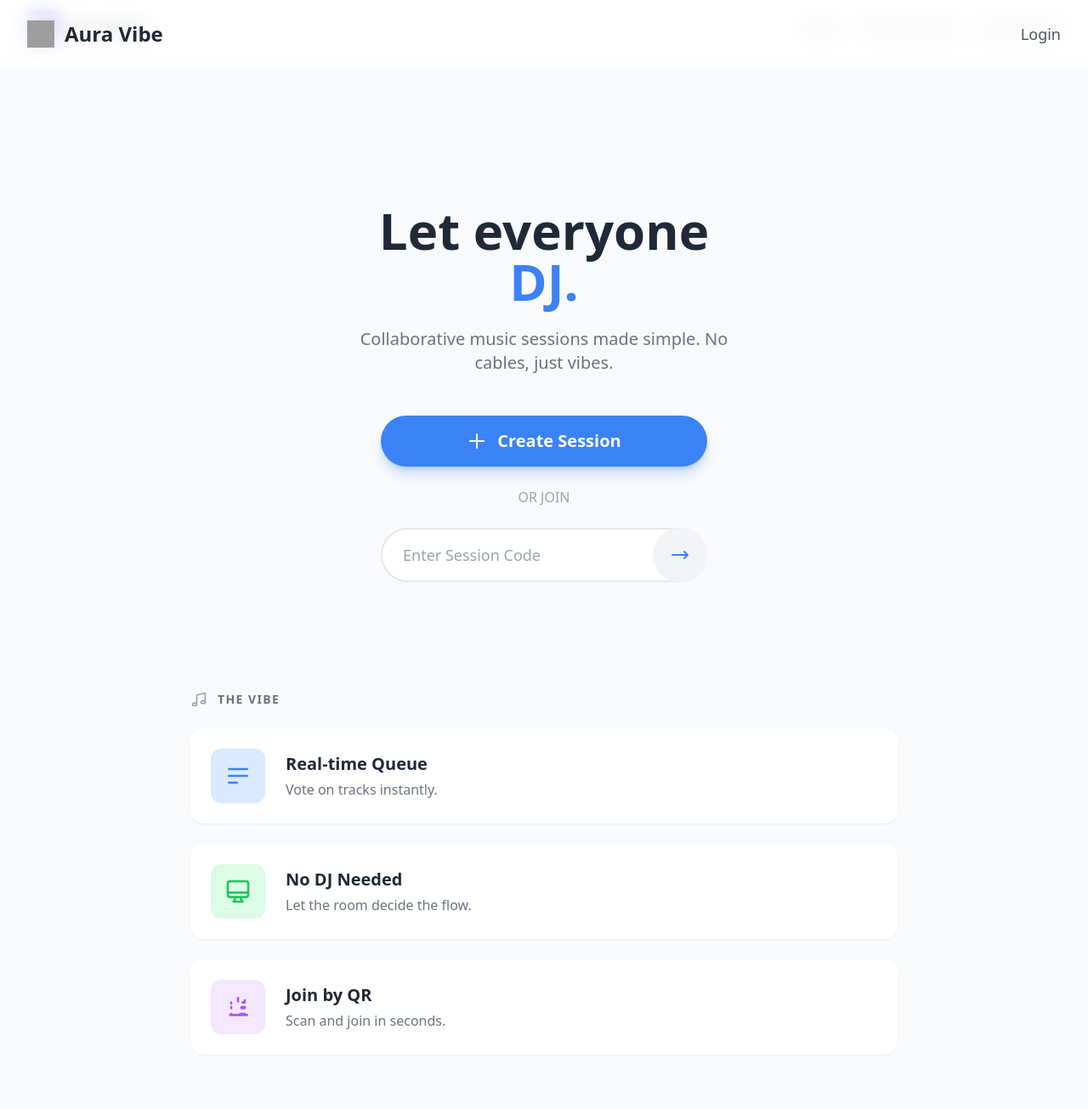
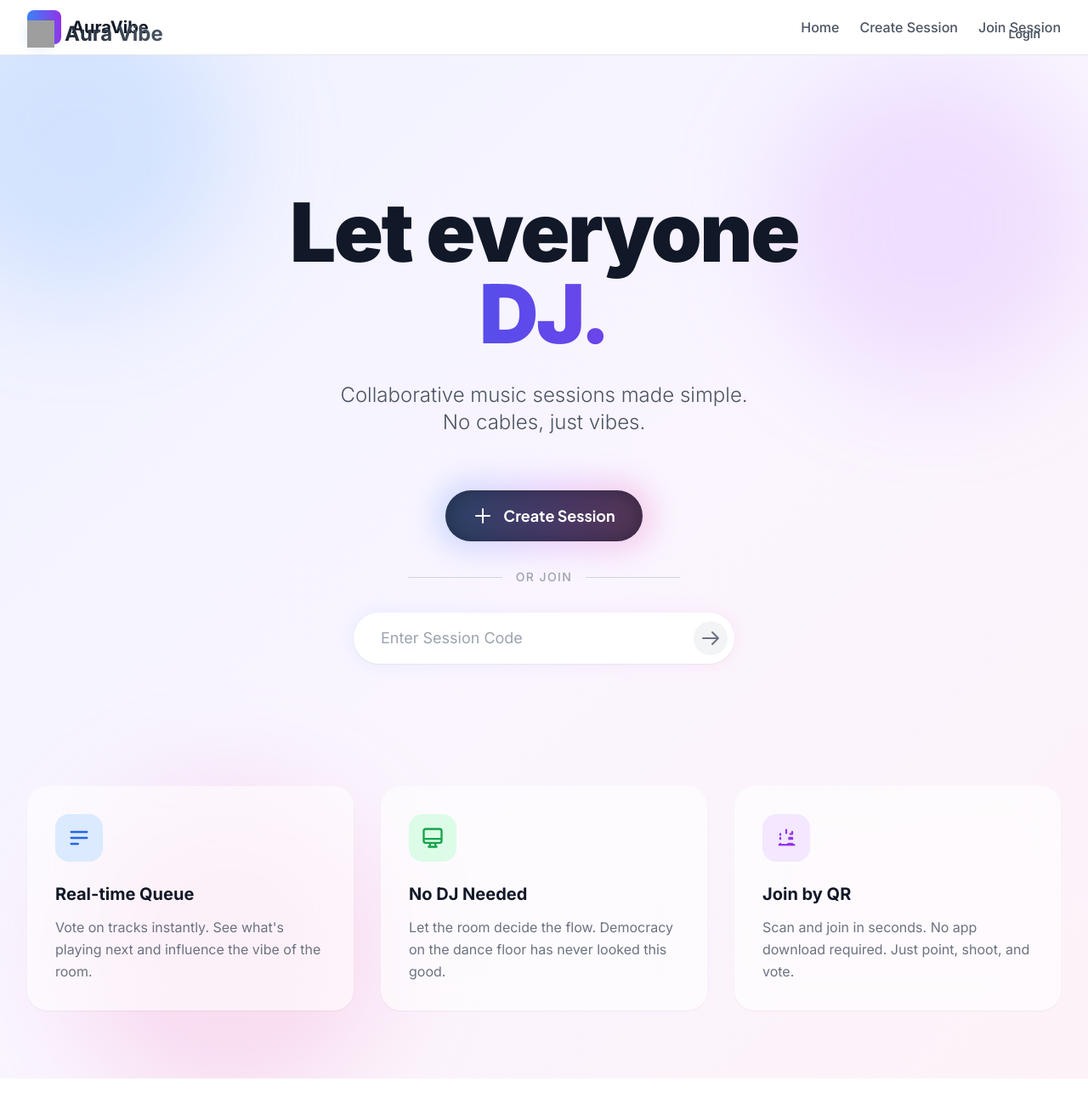
Before and after one commit to Zakir176/AURA-VIBE, a Vue app in the folder frontend/: page / in a window 1280 px wide. Shown: the whole page at 85% size. After the commit the page ends 1269 px from the top, so only its background shows below. Built offline with nearby package versions, Linux system fonts and the light colour scheme; grey boxes are pictures that could not be loaded.

Commit message:
feat(ui): enhance landing page with modern design and animations

```diff
--- a/frontend/index.html
+++ b/frontend/index.html
@@ -1,10 +1,14 @@
 <!DOCTYPE html>
-<html lang="">
+<html lang="en">
   <head>
     <meta charset="UTF-8">
-    <link rel="icon" href="@/public/logo.png" />
+    <link rel="icon" href="/logo.png" />
     <meta name="viewport" content="width=device-width, initial-scale=1.0">
-    <title>Vite App</title>
+    <title>Aura Vibe</title>
+    <link rel="preconnect" href="https://fonts.googleapis.com">
+    <link rel="preconnect" href="https://fonts.gstatic.com" crossorigin>
+    <link href="https://fonts.googleapis.com/css2?family=Inter:wght@300;400;500;600;700;900&display=swap" rel="stylesheet">
+    <link href="https://fonts.googleapis.com/css2?family=Plus+Jakarta+Sans:wght@400;500;600;700;800&display=swap" rel="stylesheet">
   </head>
   <body>
     <div id="app"></div>
--- a/frontend/src/views/LandingPage.vue
+++ b/frontend/src/views/LandingPage.vue
@@ -1,17 +1,28 @@
 <template>
-  <div class="min-h-screen bg-gray-50 font-sans">
+  <div class="min-h-screen bg-gradient-to-br from-indigo-50 via-purple-50 to-pink-50 font-sans overflow-hidden relative">
+
+    <!-- Background Elements -->
+    <div class="absolute top-0 left-0 w-full h-full overflow-hidden z-0 pointer-events-none">
+        <div class="absolute -top-24 -left-24 w-96 h-96 bg-blue-400/20 rounded-full blur-3xl mix-blend-multiply animate-blob"></div>
+        <div class="absolute top-0 -right-4 w-96 h-96 bg-purple-400/20 rounded-full blur-3xl mix-blend-multiply animate-blob animation-delay-2000"></div>
+        <div class="absolute -bottom-8 left-20 w-96 h-96 bg-pink-400/20 rounded-full blur-3xl mix-blend-multiply animate-blob animation-delay-4000"></div>
+    </div>
+
     <!-- Header -->
-    <header class="bg-white/80 backdrop-blur-md fixed top-0 left-0 right-0 z-50">
+    <header class="fixed top-0 left-0 right-0 z-50 transition-all duration-300" :class="{ 'bg-white/70 backdrop-blur-lg shadow-sm': isScrolled, 'bg-transparent': !isScrolled }">
       <div class="max-w-7xl mx-auto px-4 sm:px-6 lg:px-8">
         <div class="flex justify-between items-center h-20">
-          <div class="flex items-center space-x-3">
-            <img src="/soundwave.png" alt="AuraVibe Logo" class="w-8 h-8">
-            <span class="text-2xl font-semibold text-gray-800">Aura Vibe</span>
+          <div class="flex items-center space-x-3 group cursor-pointer">
+            <div class="relative">
+                <div class="absolute inset-0 bg-blue-500 blur opacity-20 group-hover:opacity-40 transition-opacity duration-300 rounded-full"></div>
+                <img src="/soundwave.png" alt="AuraVibe Logo" class="w-8 h-8 relative z-10 transform group-hover:scale-110 transition-transform duration-300">
+            </div>
+            <span class="text-2xl font-bold bg-clip-text text-transparent bg-gradient-to-r from-gray-800 to-gray-600">Aura Vibe</span>
           </div>
           <div class="flex items-center">
             <router-link
               to="/login"
-              class="text-lg font-medium text-gray-600 hover:text-blue-500 transition-colors"
+              class="px-6 py-2 rounded-full text-sm font-semibold text-gray-600 hover:text-white hover:bg-gray-900 transition-all duration-300"
             >
               Login
             </router-link>
@@ -21,37 +32,56 @@
     </header>
 
     <!-- Main Content -->
-    <main class="pt-20">
-      <div class="max-w-lg mx-auto px-4 sm:px-6 lg:px-8 text-center pt-24 pb-16">
-        <h1 class="text-5xl md:text-6xl font-extrabold text-gray-800 leading-tight">
+    <main class="relative z-10 pt-20">
+      <div class="max-w-4xl mx-auto px-4 sm:px-6 lg:px-8 text-center pt-20 pb-16">
+
+        <!-- Hero Section -->
+        <div class="space-y-8 animate-fade-in-up">
+            <h1 class="text-6xl md:text-8xl font-black text-gray-900 leading-tight tracking-tight">
             Let everyone
-          <span class="text-blue-500">DJ.</span>
+            <span class="block text-transparent bg-clip-text bg-gradient-to-r from-blue-600 via-purple-600 to-pink-600 animate-gradient-x">
+                DJ.
+            </span>
             </h1>
-        <p class="mt-6 text-xl text-gray-500">
-          Collaborative music sessions made simple. No cables, just vibes.
+            <p class="mt-6 text-xl md:text-2xl text-gray-600 max-w-2xl mx-auto font-light leading-relaxed">
+            Collaborative music sessions made simple.<br class="hidden md:block" /> No cables, just vibes.
             </p>
+        </div>
 
-        <div class="mt-12 flex flex-col items-center">
+        <!-- Action Section -->
+        <div class="mt-16 flex flex-col items-center space-y-8 animate-fade-in-up animation-delay-300">
           <router-link
             to="/create"
-            class="w-full max-w-sm bg-blue-500 text-white font-bold py-4 px-8 rounded-full text-xl flex items-center justify-center space-x-3 hover:bg-blue-600 transition-colors shadow-lg hover:shadow-xl shadow-blue-500/30"
+            class="group relative inline-flex items-center justify-center px-8 py-4 text-lg font-bold text-white transition-all duration-200 bg-gray-900 font-pj rounded-full focus:outline-none focus:ring-2 focus:ring-offset-2 focus:ring-gray-900 hover:bg-gray-800 hover:shadow-2xl hover:-translate-y-1"
           >
+            <div class="absolute -inset-3 transition-all duration-1000 opacity-30 group-hover:opacity-100 group-hover:duration-200 blur-lg filter bg-gradient-to-r from-blue-400 via-purple-400 to-pink-400 rounded-full"></div>
+            <span class="relative flex items-center space-x-3">
                 <svg class="w-6 h-6" fill="none" stroke="currentColor" viewBox="0 0 24 24" xmlns="http://www.w3.org/2000/svg"><path stroke-linecap="round" stroke-linejoin="round" stroke-width="2" d="M12 4v16m8-8H4"></path></svg>
                 <span>Create Session</span>
+            </span>
           </router-link>
 
-          <div class="my-6 text-gray-400 font-medium">OR JOIN</div>
+          <div class="flex items-center w-full max-w-xs space-x-4">
+              <div class="h-px bg-gray-300 flex-1"></div>
+              <span class="text-gray-400 font-medium text-sm tracking-widest uppercase">or join</span>
+              <div class="h-px bg-gray-300 flex-1"></div>
+          </div>
 
-          <form @submit.prevent="joinSession" class="w-full max-w-sm">
-            <div class="relative">
+          <form @submit.prevent="joinSession" class="w-full max-w-md relative group">
+            <div class="absolute -inset-1 bg-gradient-to-r from-blue-200 via-purple-200 to-pink-200 rounded-full blur opacity-25 group-hover:opacity-75 transition duration-1000 group-hover:duration-200"></div>
+            <div class="relative flex items-center bg-white rounded-full shadow-sm">
                 <input
                     type="text"
                     v-model="sessionCode"
                     placeholder="Enter Session Code"
-                class="w-full bg-white border-2 border-gray-200 rounded-full py-4 pl-6 pr-16 text-lg focus:outline-none focus:ring-2 focus:ring-blue-400 focus:border-transparent transition"
+                    class="w-full bg-transparent border-0 rounded-full py-4 pl-8 pr-16 text-lg text-gray-800 placeholder-gray-400 focus:ring-0 focus:outline-none"
                 >
-              <button type="submit" class="absolute inset-y-0 right-0 flex items-center justify-center w-16 h-full text-blue-500 bg-gray-100 rounded-full hover:bg-gray-200 transition-colors">
-                <svg class="w-6 h-6" fill="none" stroke="currentColor" viewBox="0 0 24 24" xmlns="http://www.w3.org/2000/svg"><path stroke-linecap="round" stroke-linejoin="round" stroke-width="2" d="M17 8l4 4m0 0l-4 4m4-4H3"></path></svg>
+                <button
+                    type="submit"
+                    class="absolute right-2 p-2 bg-gray-100 rounded-full text-gray-500 hover:text-blue-600 hover:bg-blue-50 transition-all duration-200"
+                    :disabled="!sessionCode.trim()"
+                >
+                    <svg class="w-6 h-6 transform rotate-0 group-hover:rotate-0 transition-transform" fill="none" stroke="currentColor" viewBox="0 0 24 24" xmlns="http://www.w3.org/2000/svg"><path stroke-linecap="round" stroke-linejoin="round" stroke-width="2" d="M14 5l7 7m0 0l-7 7m7-7H3"></path></svg>
                 </button>
             </div>
           </form>
@@ -59,60 +89,54 @@
       </div>
 
       <!-- Features Section -->
-      <section class="py-16">
-        <div class="max-w-4xl mx-auto px-4 sm:px-6 lg:px-8">
-          <h2 class="flex items-center text-sm font-semibold text-gray-500 tracking-widest uppercase mb-6">
-            <svg class="w-5 h-5 mr-3 text-gray-400" fill="none" stroke="currentColor" viewBox="0 0 24 24" xmlns="http://www.w3.org/2000/svg"><path stroke-linecap="round" stroke-linejoin="round" stroke-width="2" d="M9 19V6l12-3v13M9 19c0 1.105-1.343 2-3 2s-3-.895-3-2 1.343-2 3-2 3 .895 3 2zm12-3c0 1.105-1.343 2-3 2s-3-.895-3-2 1.343-2 3-2 3 .895 3 2zM9 6l12-3"></path></svg>
-            The Vibe
-          </h2>
-          <div class="space-y-6">
-            <div class="bg-white p-6 rounded-2xl shadow-sm hover:shadow-lg transition-shadow flex items-center space-x-6">
-              <div class="flex-shrink-0 w-16 h-16 bg-blue-100 text-blue-500 rounded-xl flex items-center justify-center">
-                <svg class="w-8 h-8" fill="none" stroke="currentColor" viewBox="0 0 24 24" xmlns="http://www.w3.org/2000/svg"><path stroke-linecap="round" stroke-linejoin="round" stroke-width="2" d="M4 6h16M4 12h16M4 18h7"></path></svg>
+      <section class="py-20 relative">
+        <div class="max-w-7xl mx-auto px-4 sm:px-6 lg:px-8">
+          <div class="grid grid-cols-1 md:grid-cols-3 gap-8">
+            <!-- Feature 1 -->
+            <div class="group bg-white/60 backdrop-blur-xl p-8 rounded-3xl shadow-sm hover:shadow-xl transition-all duration-300 hover:-translate-y-2 border border-white/20">
+              <div class="w-14 h-14 bg-blue-100 text-blue-600 rounded-2xl flex items-center justify-center mb-6 group-hover:scale-110 transition-transform duration-300">
+                <svg class="w-7 h-7" fill="none" stroke="currentColor" viewBox="0 0 24 24" xmlns="http://www.w3.org/2000/svg"><path stroke-linecap="round" stroke-linejoin="round" stroke-width="2" d="M4 6h16M4 12h16M4 18h7"></path></svg>
               </div>
-              <div>
-                <h3 class="text-xl font-bold text-gray-800">Real-time Queue</h3>
-                <p class="text-gray-500 mt-1">Vote on tracks instantly.</p>
+              <h3 class="text-xl font-bold text-gray-900 mb-3">Real-time Queue</h3>
+              <p class="text-gray-500 leading-relaxed">Vote on tracks instantly. See what's playing next and influence the vibe of the room.</p>
             </div>
+
+            <!-- Feature 2 -->
+            <div class="group bg-white/60 backdrop-blur-xl p-8 rounded-3xl shadow-sm hover:shadow-xl transition-all duration-300 hover:-translate-y-2 border border-white/20">
+              <div class="w-14 h-14 bg-green-100 text-green-600 rounded-2xl flex items-center justify-center mb-6 group-hover:scale-110 transition-transform duration-300">
+                <svg class="w-7 h-7" fill="none" stroke="currentColor" viewBox="0 0 24 24" xmlns="http://www.w3.org/2000/svg"><path stroke-linecap="round" stroke-linejoin="round" stroke-width="2" d="M9.75 17L9 20l-1 1h8l-1-1-.75-3M3 13h18M5 17h14a2 2 0 002-2V5a2 2 0 00-2-2H5a2 2 0 00-2 2v10a2 2 0 002 2z"></path></svg>
               </div>
-            <div class="bg-white p-6 rounded-2xl shadow-sm hover:shadow-lg transition-shadow flex items-center space-x-6">
-              <div class="flex-shrink-0 w-16 h-16 bg-green-100 text-green-500 rounded-xl flex items-center justify-center">
-                <svg class="w-8 h-8" fill="none" stroke="currentColor" viewBox="0 0 24 24" xmlns="http://www.w3.org/2000/svg"><path stroke-linecap="round" stroke-linejoin="round" stroke-width="2" d="M9.75 17L9 20l-1 1h8l-1-1-.75-3M3 13h18M5 17h14a2 2 0 002-2V5a2 2 0 00-2-2H5a2 2 0 00-2 2v10a2 2 0 002 2z"></path></svg>
+              <h3 class="text-xl font-bold text-gray-900 mb-3">No DJ Needed</h3>
+              <p class="text-gray-500 leading-relaxed">Let the room decide the flow. Democracy on the dance floor has never looked this good.</p>
             </div>
-              <div>
-                <h3 class="text-xl font-bold text-gray-800">No DJ Needed</h3>
-                <p class="text-gray-500 mt-1">Let the room decide the flow.</p>
+
+            <!-- Feature 3 -->
+            <div class="group bg-white/60 backdrop-blur-xl p-8 rounded-3xl shadow-sm hover:shadow-xl transition-all duration-300 hover:-translate-y-2 border border-white/20">
+              <div class="w-14 h-14 bg-purple-100 text-purple-600 rounded-2xl flex items-center justify-center mb-6 group-hover:scale-110 transition-transform duration-300">
+                <svg class="w-7 h-7" fill="none" stroke="currentColor" viewBox="0 0 24 24" xmlns="http://www.w3.org/2000/svg"><path stroke-linecap="round" stroke-linejoin="round" stroke-width="2" d="M12 4v1m6 1v1m-6-1v1m-6 1v1m0-1H6m12 0h-1m-1 0h1m-1 0h1m-1 0h1M6 12v1m12-1v1m-1-1v1m-1-1v1m-1-1v1M6 18v1m12-1v1m-1-1v1m-1-1v1m-1-1v1m-1-1v1H6m0 0H5m1 0h1m12 0h1m-1 0h-1"></path></svg>
               </div>
-            </div>
-            <div class="bg-white p-6 rounded-2xl shadow-sm hover:shadow-lg transition-shadow flex items-center space-x-6">
-              <div class="flex-shrink-0 w-16 h-16 bg-purple-100 text-purple-500 rounded-xl flex items-center justify-center">
-                <svg class="w-8 h-8" fill="none" stroke="currentColor" viewBox="0 0 24 24" xmlns="http://www.w3.org/2000/svg"><path stroke-linecap="round" stroke-linejoin="round" stroke-width="2" d="M12 4v1m6 1v1m-6-1v1m-6 1v1m0-1H6m12 0h-1m-1 0h1m-1 0h1m-1 0h1M6 12v1m12-1v1m-1-1v1m-1-1v1m-1-1v1M6 18v1m12-1v1m-1-1v1m-1-1v1m-1-1v1m-1-1v1H6m0 0H5m1 0h1m12 0h1m-1 0h-1"></path></svg>
-              </div>
-              <div>
-                <h3 class="text-xl font-bold text-gray-800">Join by QR</h3>
-                <p class="text-gray-500 mt-1">Scan and join in seconds.</p>
-              </div>
+              <h3 class="text-xl font-bold text-gray-900 mb-3">Join by QR</h3>
+              <p class="text-gray-500 leading-relaxed">Scan and join in seconds. No app download required. Just point, shoot, and vote.</p>
             </div>
           </div>
         </div>
       </section>
     </main>
 
-    <!-- Bottom Navigation -->
-    <nav class="md:hidden fixed bottom-0 left-0 right-0 bg-white/90 backdrop-blur-lg border-t border-gray-200 z-50">
+    <!-- Bottom Navigation (Mobile) -->
+    <nav class="md:hidden fixed bottom-0 left-0 right-0 bg-white/80 backdrop-blur-xl border-t border-gray-200/50 z-50 pb-safe">
       <div class="max-w-md mx-auto">
         <div class="flex justify-around items-center h-20">
-          <router-link to="/" class="flex flex-col items-center text-blue-500 font-bold" aria-label="Home">
-            <svg class="w-8 h-8" fill="currentColor" viewBox="0 0 20 20" xmlns="http://www.w3.org/2000/svg"><path d="M10.707 2.293a1 1 0 00-1.414 0l-7 7a1 1 0 001.414 1.414L4 10.414V17a1 1 0 001 1h2a1 1 0 001-1v-2a1 1 0 011-1h2a1 1 0 011 1v2a1 1 0 001 1h2a1 1 0 001-1v-6.586l.293.293a1 1 0 001.414-1.414l-7-7z"></path></svg>
-            <span class="text-xs">Home</span>
+          <router-link to="/" class="flex flex-col items-center text-gray-900 font-medium" aria-label="Home">
+            <div class="p-1.5 rounded-xl bg-gray-100">
+                <svg class="w-6 h-6" fill="currentColor" viewBox="0 0 20 20" xmlns="http://www.w3.org/2000/svg"><path d="M10.707 2.293a1 1 0 00-1.414 0l-7 7a1 1 0 001.414 1.414L4 10.414V17a1 1 0 001 1h2a1 1 0 001-1v-2a1 1 0 011-1h2a1 1 0 011 1v2a1 1 0 001 1h2a1 1 0 001-1v-6.586l.293.293a1 1 0 001.414-1.414l-7-7z"></path></svg>
+            </div>
           </router-link>
-          <router-link to="/sessions" class="flex flex-col items-center text-gray-500 hover:text-blue-500 transition-colors" aria-label="Sessions">
-            <svg class="w-8 h-8" fill="none" stroke="currentColor" viewBox="0 0 24 24" xmlns="http://www.w3.org/2000/svg"><path stroke-linecap="round" stroke-linejoin="round" stroke-width="2" d="M9 19V6l12-3v13M9 19c0 1.105-1.343 2-3 2s-3-.895-3-2 1.343-2 3-2 3 .895 3 2zm12-3c0 1.105-1.343 2-3 2s-3-.895-3-2 1.343-2 3-2 3 .895 3 2zM9 6l12-3"></path></svg>
-            <span class="text-xs">Sessions</span>
+          <router-link to="/sessions" class="flex flex-col items-center text-gray-400 hover:text-gray-900 transition-colors" aria-label="Sessions">
+            <svg class="w-6 h-6" fill="none" stroke="currentColor" viewBox="0 0 24 24" xmlns="http://www.w3.org/2000/svg"><path stroke-linecap="round" stroke-linejoin="round" stroke-width="2" d="M9 19V6l12-3v13M9 19c0 1.105-1.343 2-3 2s-3-.895-3-2 1.343-2 3-2 3 .895 3 2zm12-3c0 1.105-1.343 2-3 2s-3-.895-3-2 1.343-2 3-2 3 .895 3 2zM9 6l12-3"></path></svg>
           </router-link>
-          <router-link to="/profile" class="flex flex-col items-center text-gray-500 hover:text-blue-500 transition-colors" aria-label="Profile">
-            <svg class="w-8 h-8" fill="none" stroke="currentColor" viewBox="0 0 24 24" xmlns="http://www.w3.org/2000/svg"><path stroke-linecap="round" stroke-linejoin="round" stroke-width="2" d="M5.121 17.804A13.937 13.937 0 0112 16c2.5 0 4.847.655 6.879 1.804M15 10a3 3 0 11-6 0 3 3 0 016 0z"></path></svg>
-            <span class="text-xs">Profile</span>
+          <router-link to="/profile" class="flex flex-col items-center text-gray-400 hover:text-gray-900 transition-colors" aria-label="Profile">
+            <svg class="w-6 h-6" fill="none" stroke="currentColor" viewBox="0 0 24 24" xmlns="http://www.w3.org/2000/svg"><path stroke-linecap="round" stroke-linejoin="round" stroke-width="2" d="M5.121 17.804A13.937 13.937 0 0112 16c2.5 0 4.847.655 6.879 1.804M15 10a3 3 0 11-6 0 3 3 0 016 0z"></path></svg>
           </router-link>
         </div>
       </div>
@@ -121,19 +145,94 @@
 </template>
 
 <script setup lang="ts">
-import { ref } from 'vue';
+import { ref, onMounted, onUnmounted } from 'vue';
 import { useRouter } from 'vue-router';
 
 const sessionCode = ref('');
 const router = useRouter();
+const isScrolled = ref(false);
 
 const joinSession = () => {
   if (sessionCode.value.trim()) {
     router.push(`/session/${sessionCode.value.trim()}`);
   }
 };
+
+const handleScroll = () => {
+  isScrolled.value = window.scrollY > 20;
+};
+
+onMounted(() => {
+  window.addEventListener('scroll', handleScroll);
+});
+
+onUnmounted(() => {
+  window.removeEventListener('scroll', handleScroll);
+});
 </script>
 
 <style scoped>
-/* Scoped styles can be added here if needed, but Tailwind is preferred */
+.animation-delay-2000 {
+  animation-delay: 2s;
+}
+.animation-delay-4000 {
+  animation-delay: 4s;
+}
+.animation-delay-300 {
+    animation-delay: 300ms;
+}
+
+@keyframes blob {
+  0% {
+    transform: translate(0px, 0px) scale(1);
+  }
+  33% {
+    transform: translate(30px, -50px) scale(1.1);
+  }
+  66% {
+    transform: translate(-20px, 20px) scale(0.9);
+  }
+  100% {
+    transform: translate(0px, 0px) scale(1);
+  }
+}
+
+.animate-blob {
+  animation: blob 7s infinite;
+}
+
+@keyframes fade-in-up {
+    0% {
+        opacity: 0;
+        transform: translateY(20px);
+    }
+    100% {
+        opacity: 1;
+        transform: translateY(0);
+    }
+}
+
+.animate-fade-in-up {
+    animation: fade-in-up 0.8s ease-out forwards;
+}
+
+@keyframes gradient-x {
+    0%, 100% {
+        background-size: 200% 200%;
+        background-position: left center;
+    }
+    50% {
+        background-size: 200% 200%;
+        background-position: right center;
+    }
+}
+
+.animate-gradient-x {
+    animation: gradient-x 3s ease infinite;
+}
+
+/* Safe area padding for mobile bottom nav */
+.pb-safe {
+    padding-bottom: env(safe-area-inset-bottom);
+}
 </style>
--- a/frontend/tailwind.config.js
+++ b/frontend/tailwind.config.js
@@ -6,6 +6,10 @@
   ],
   theme: {
     extend: {
+      fontFamily: {
+        sans: ['Inter', 'sans-serif'],
+        pj: ['"Plus Jakarta Sans"', 'sans-serif'],
+      },
       colors: {
         primary: {
           50: '#f0f9ff',
```
Lines whose indentation alone changed are shown as unchanged.
